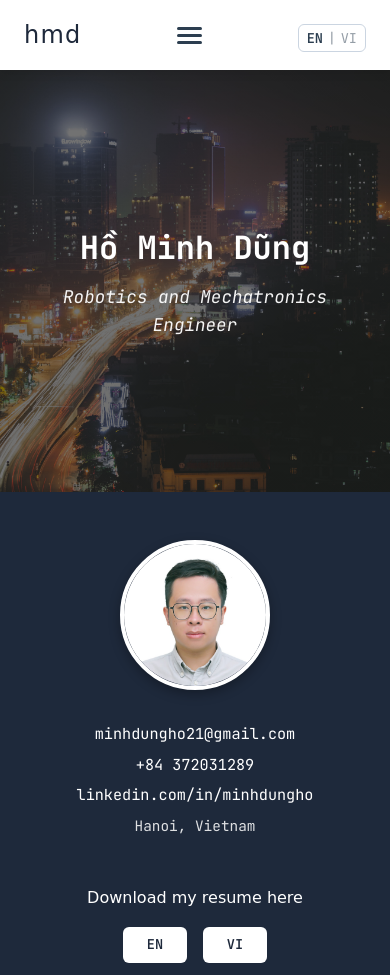
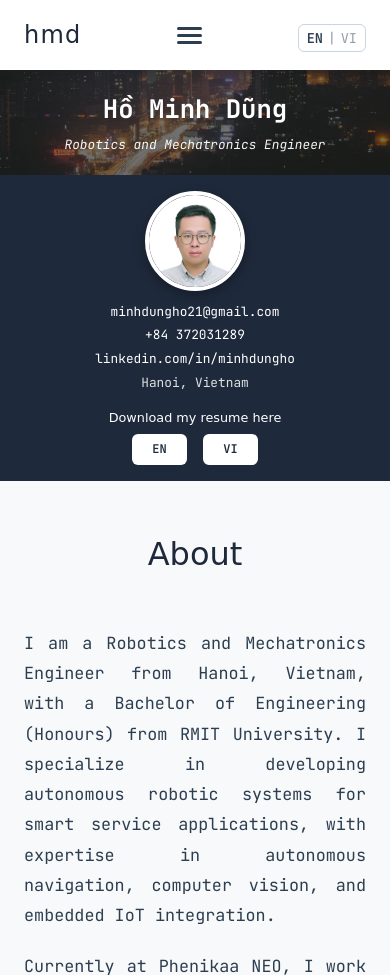
Before and after one commit to minhdungho/minhdungho.github.io, a plain HTML site: page index.html in a window 390 px wide. Shown: the top 975 px of the page. Drawn offline with Linux system fonts and the light colour scheme; a web font is replaced by a local one.

Commit message:
update rsps home

```diff
--- a/style.css
+++ b/style.css
@@ -796,28 +796,61 @@ footer {
     #home {
         grid-template-columns: 1fr;
         min-height: auto;
+        display: flex;
+        flex-direction: column;
     }
 
     .home-left {
-        min-height: 50vh;
-        padding: 3rem 2rem;
+        flex: 0 0 auto;
+        min-height: auto;
+        padding: 1.5rem 1rem;
     }
 
     .home-left h1 {
-        font-size: 2.5rem;
+        font-size: 1.8rem;
+        margin-bottom: 0.3rem;
     }
 
     .home-left h2 {
-        font-size: 1.1rem;
+        font-size: 0.9rem;
     }
 
     .home-right {
-        padding: 3rem 2rem;
+        flex: 0 0 auto;
+        padding: 1.2rem 1rem;
+        gap: 0.8rem;
     }
 
     .profile-photo {
-        width: 150px;
-        height: 150px;
+        width: 120px;
+        height: 120px;
+    }
+
+    .contact-info {
+        gap: 0.2rem;
+    }
+
+    .contact-info a {
+        font-size: 0.85rem;
+    }
+
+    .location {
+        font-size: 0.85rem;
+    }
+
+    .resume-download {
+        margin-top: 0.2rem;
+    }
+
+    .resume-title {
+        font-size: 0.85rem;
+        margin-bottom: 0.5rem;
+    }
+
+    .btn-small {
+        width: 60px;
+        padding: 0.4rem 0;
+        font-size: 0.8rem;
     }
 
     .section-title {
@@ -870,13 +903,45 @@ footer {
 }
 
 @media (max-width: 480px) {
+    .home-left {
+        padding: 1.2rem 0.8rem;
+    }
+
     .home-left h1 {
-        font-size: 2rem;
+        font-size: 1.6rem;
+    }
+
+    .home-left h2 {
+        font-size: 0.8rem;
+    }
+
+    .home-right {
+        padding: 1rem 0.8rem;
+        gap: 0.7rem;
     }
 
     .profile-photo {
-        width: 150px;
-        height: 150px;
+        width: 100px;
+        height: 100px;
+    }
+
+    .contact-info a {
+        font-size: 0.8rem;
+    }
+
+    .location {
+        font-size: 0.8rem;
+    }
+
+    .resume-title {
+        font-size: 0.8rem;
+        margin-bottom: 0.4rem;
+    }
+
+    .btn-small {
+        width: 55px;
+        padding: 0.35rem 0;
+        font-size: 0.75rem;
     }
 
     .timeline-logo {
```
